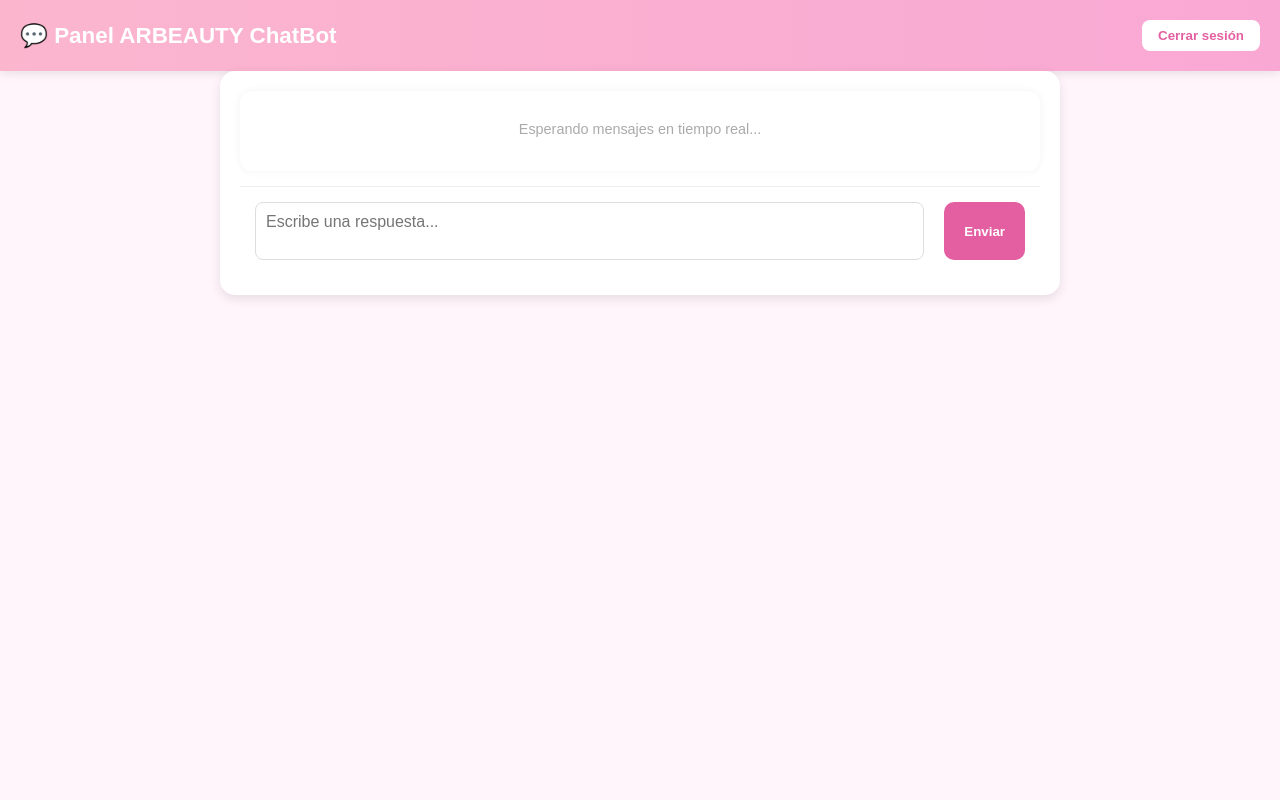
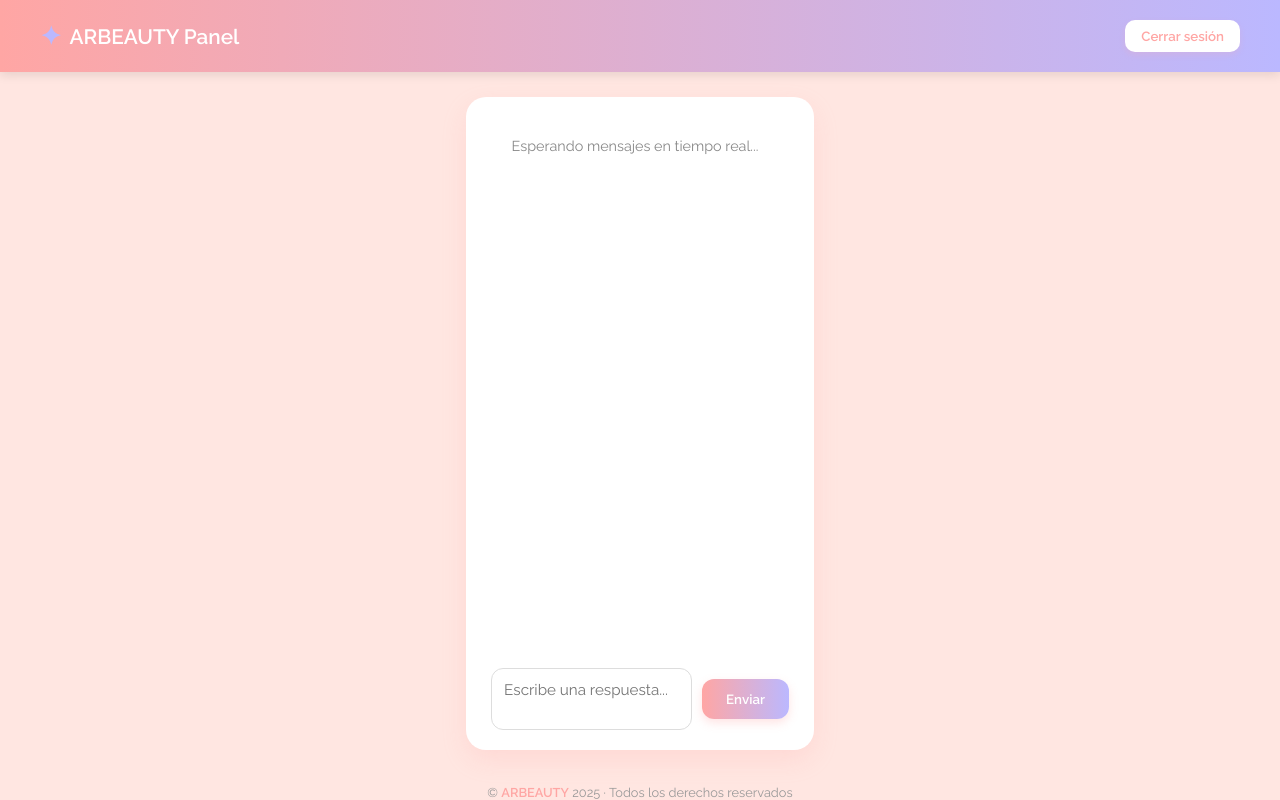
Before and after one commit to ackey7/arbeauty-chatbot, a website: page frontend/index.html in a window 1280 px wide. Drawn offline with nearby package versions, Linux system fonts and the light colour scheme; no server answers; sample sign-in values are in the browser's storage.

Commit message:
Actualizar diseño visual del panel ARBEAUTY

```diff
--- a/frontend/index.html
+++ b/frontend/index.html
@@ -1,126 +1,208 @@
 <!DOCTYPE html>
 <html lang="es">
 <head>
-  <meta charset="UTF-8">
-  <meta name="viewport" content="width=device-width, initial-scale=1.0">
-  <title>💬 ARBEAUTY ChatBot - Panel WhatsApp</title>
-  <link rel="stylesheet" href="style.css">
+  <meta charset="UTF-8" />
+  <meta name="viewport" content="width=device-width, initial-scale=1.0" />
+  <title>💬 ARBEAUTY ChatBot - Panel</title>
+
+  <!-- Fuentes -->
+  <link href="https://fonts.googleapis.com/css2?family=Raleway:wght@400;500;600&display=swap" rel="stylesheet" />
+
   <style>
-    body {
-      font-family: "Poppins", sans-serif;
-      margin: 0;
-      background: #fff5fb;
-      color: #444;
+    :root {
+      --rosa-principal: #ffa6a4;
+      --rosa-claro: #ffe6e1;
+      --lavanda: #bbb8ff;
+      --blanco: #ffffff;
+      --texto: #4a4a4a;
     }
 
+    * {
+      box-sizing: border-box;
+      font-family: "Raleway", sans-serif;
+    }
+
+    body {
+      margin: 0;
+      background-color: var(--rosa-claro);
+      color: var(--texto);
+      display: flex;
+      flex-direction: column;
+      height: 100vh;
+    }
+
+    /* Encabezado */
     header {
-      background: linear-gradient(90deg, #fbb6ce, #f9a8d4);
-      color: #fff;
-      padding: 20px;
+      background: linear-gradient(90deg, var(--rosa-principal), var(--lavanda));
+      color: var(--blanco);
       display: flex;
       justify-content: space-between;
       align-items: center;
-      box-shadow: 0 2px 10px rgba(0,0,0,0.1);
+      padding: 20px 40px;
+      box-shadow: 0 3px 10px rgba(0, 0, 0, 0.1);
     }
 
     header h1 {
-      font-size: 1.4rem;
       margin: 0;
+      font-weight: 600;
+      font-size: 1.3rem;
+      display: flex;
+      align-items: center;
+      gap: 8px;
+    }
+
+    header h1 span {
+      font-size: 1.6rem;
+      color: var(--lavanda);
     }
 
     header button {
-      background: #fff;
-      color: #e35fa1;
+      background: var(--blanco);
       border: none;
+      color: var(--rosa-principal);
       padding: 8px 16px;
-      border-radius: 8px;
-      font-weight: bold;
+      border-radius: 10px;
+      font-weight: 600;
       cursor: pointer;
-      transition: background 0.2s;
+      transition: all 0.3s ease;
+      box-shadow: 0 3px 6px rgba(255, 166, 164, 0.2);
     }
 
     header button:hover {
-      background: #ffe6f1;
+      background: #fff0f0;
+      transform: scale(1.03);
     }
 
+    /* Área principal */
     main {
-      padding: 20px;
+      flex: 1;
+      display: flex;
+      flex-direction: column;
       max-width: 800px;
-      margin: auto;
+      margin: 25px auto;
+      background: var(--blanco);
+      border-radius: 20px;
+      box-shadow: 0 10px 25px rgba(255, 166, 164, 0.2);
+      padding: 20px 25px;
+      overflow: hidden;
     }
 
+    /* Mensajes */
     #messages {
-      background: white;
-      border-radius: 12px;
-      padding: 20px;
-      height: 60vh;
+      flex: 1;
       overflow-y: auto;
-      box-shadow: 0 0 10px rgba(0,0,0,0.05);
+      padding-right: 10px;
+      display: flex;
+      flex-direction: column;
+      gap: 10px;
+      scroll-behavior: smooth;
     }
 
     .message {
-      margin: 8px 0;
-      padding: 10px 15px;
-      border-radius: 10px;
-      max-width: 70%;
-      word-wrap: break-word;
+      padding: 12px 16px;
+      border-radius: 15px;
+      max-width: 75%;
+      line-height: 1.4;
+      font-size: 0.95rem;
+      box-shadow: 0 2px 5px rgba(0, 0, 0, 0.05);
+      animation: fadeInUp 0.3s ease;
     }
 
     .cliente {
-      background: #f3f3f3;
+      background: #f9f9f9;
       align-self: flex-start;
     }
 
     .bot {
-      background: #e35fa1;
-      color: white;
+      background: var(--rosa-principal);
+      color: var(--blanco);
       align-self: flex-end;
-      margin-left: auto;
     }
 
+    .system {
+      text-align: center;
+      color: #888;
+      font-size: 0.9rem;
+      margin-top: 20px;
+    }
+
+    @keyframes fadeInUp {
+      from {
+        opacity: 0;
+        transform: translateY(5px);
+      }
+      to {
+        opacity: 1;
+        transform: translateY(0);
+      }
+    }
+
+    /* Caja de respuesta */
     #reply-box {
       display: flex;
+      align-items: center;
+      gap: 10px;
       margin-top: 15px;
-      gap: 10px;
     }
 
     textarea {
       flex: 1;
       resize: none;
-      padding: 10px;
-      border-radius: 10px;
-      border: 1px solid #ccc;
-      font-family: inherit;
+      border-radius: 12px;
+      border: 1px solid #ddd;
+      padding: 12px;
+      font-size: 0.95rem;
+      outline: none;
+      transition: border 0.2s;
     }
 
-    button#send-btn {
-      background: #e35fa1;
-      border: none;
-      color: white;
-      padding: 10px 20px;
-      border-radius: 10px;
-      cursor: pointer;
-      font-weight: bold;
+    textarea:focus {
+      border: 1px solid var(--rosa-principal);
+      box-shadow: 0 0 4px rgba(255, 166, 164, 0.3);
     }
 
-    button#send-btn:hover {
-      background: #d24e91;
+    #send-btn {
+      background: linear-gradient(90deg, var(--rosa-principal), var(--lavanda));
+      color: var(--blanco);
+      border: none;
+      border-radius: 12px;
+      padding: 12px 24px;
+      font-weight: 600;
+      cursor: pointer;
+      transition: transform 0.3s ease, box-shadow 0.3s ease;
+      box-shadow: 0 4px 10px rgba(255, 166, 164, 0.3);
+    }
+
+    #send-btn:hover {
+      transform: scale(1.05);
+      box-shadow: 0 6px 14px rgba(255, 166, 164, 0.4);
+    }
+
+    footer {
+      text-align: center;
+      font-size: 0.8rem;
+      color: #999;
+      margin-top: 10px;
+    }
+
+    footer span {
+      color: var(--rosa-principal);
+      font-weight: 600;
     }
   </style>
 </head>
+
 <body>
-
-  <!-- 🟣 Protección de acceso -->
+  <!-- 🔐 Protección de acceso -->
   <script>
-    // Si no hay sesión activa, redirige al login
     if (localStorage.getItem("loggedIn") !== "true") {
       window.location.href = "login.html";
     }
   </script>
-  <!-- 🟣 Fin protección -->
 
+  <!-- 🩷 Header -->
   <header>
-    <h1>💬 Panel ARBEAUTY ChatBot</h1>
+    <h1><span>✦</span> ARBEAUTY Panel</h1>
     <button onclick="logout()">Cerrar sesión</button>
   </header>
 
@@ -135,11 +217,12 @@
     </section>
   </main>
 
-  <!-- Cliente Socket.io -->
+  <footer>© <span>ARBEAUTY</span> 2025 · Todos los derechos reservados</footer>
+
+  <!-- Socket.io -->
   <script src="https://cdn.socket.io/4.5.4/socket.io.min.js"></script>
   <script src="app.js"></script>
 
-  <!-- 🩷 Script de logout -->
   <script>
     function logout() {
       localStorage.removeItem("loggedIn");
```
